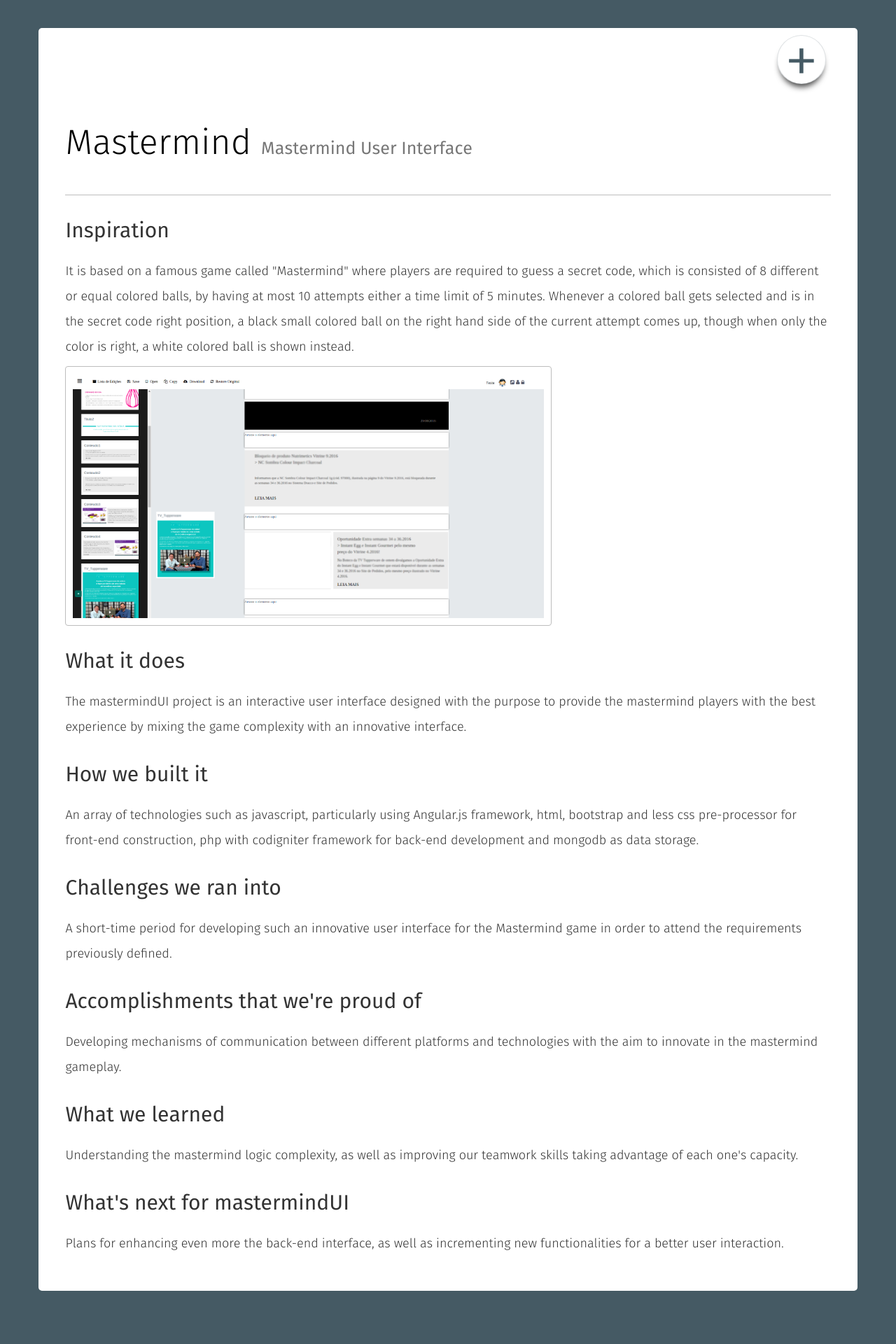
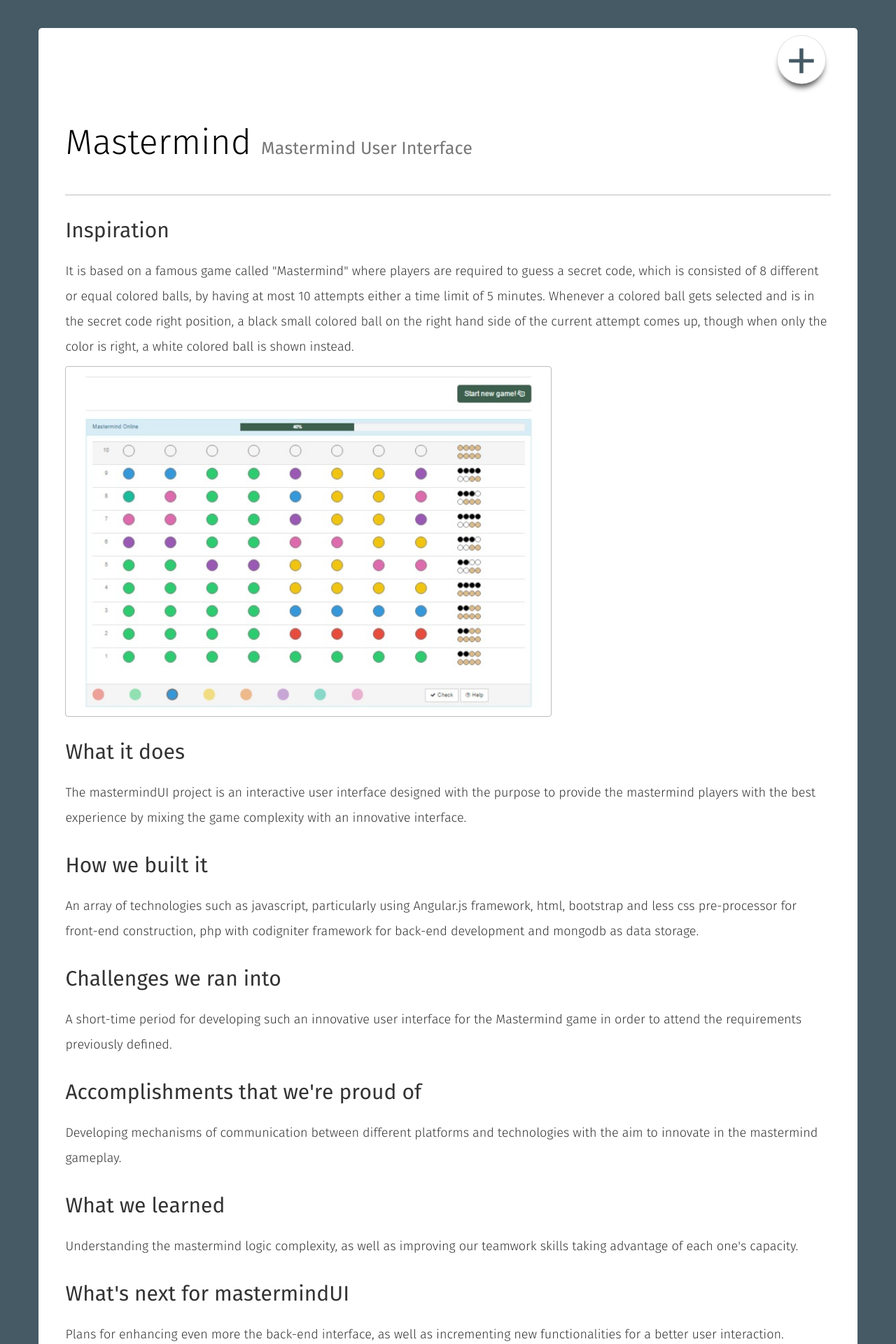
Before and after one commit to vanderleisilva/vanderleisilva.github.io, a Jekyll site: the page built from portfolio/mastermind/index.html, in a window 1280 px wide. Shown: the top 1920 px of the page at 70% size. Built offline with Jekyll 4.4.1, drawn with Linux system fonts in a browser that asks for light colours.

Commit message:
Fix image name

```diff
--- a/portfolio/mastermind/index.html
+++ b/portfolio/mastermind/index.html
@@ -15,7 +15,7 @@
 			<p>
 				It is based on a famous game called "Mastermind" where players are required to guess a secret code, which is consisted of 8 different or equal colored balls, by having at most 10 attempts either a time limit of 5 minutes. Whenever a colored ball gets selected and is in the secret code right position, a black small colored ball on the right hand side of the current attempt comes up, though when only the color is right, a white colored ball is shown instead.
 			</p>
-			<img style="width:100%; max-width: 695px" alt="News Builder interface" src="/images/news.png" />
+			<img style="width:100%; max-width: 695px" alt="News Builder interface" src="/images/mastermind.jpg" />
   			<h2>What it does</h2>
 			<p>
 				The mastermindUI project is an interactive user interface designed with the purpose to provide the mastermind players with the best experience by mixing the game complexity with an innovative interface.
```
